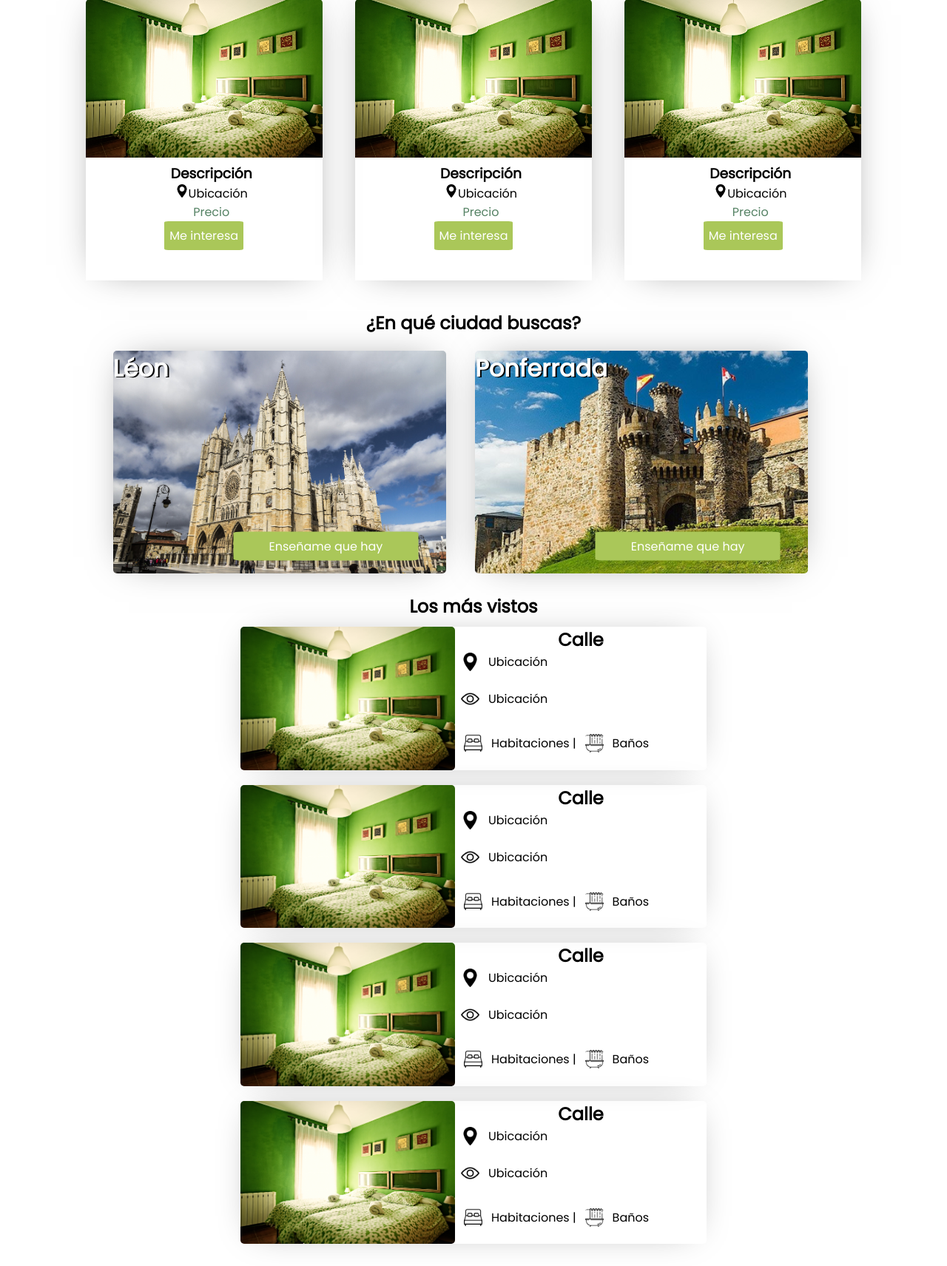
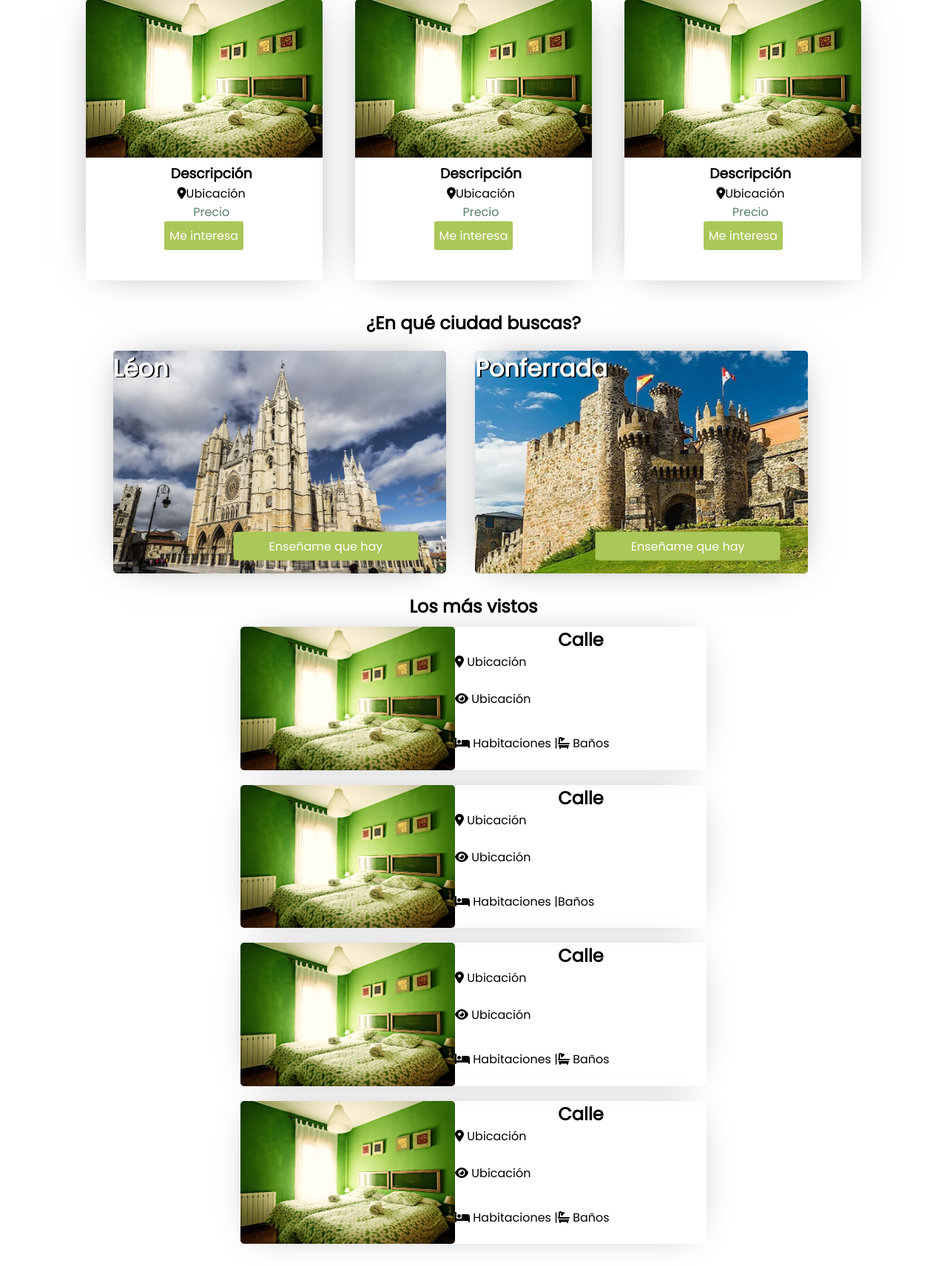
Before and after one commit to adiezdev/the-connect-house, a PHP site: page / in a window 1280 px wide. Shown: the part 1200-2911 px from the top of the page at 74% size. Run offline with PHP 8.4, Linux system fonts and the light colour scheme; some libraries are stand-ins or nearby versions.

Commit message:
Cambiando los iconos por fontawesome

```diff
--- a/index.php
+++ b/index.php
@@ -44,7 +44,7 @@ cabecera(TITULO_INDEX,$objects,false);
             <img src="img/img-modelo.jpg" alt="Piso">
             <div class="descripcion">
                 <h3>Descripción</h3>
-                <p><img src="img/iconos-materiales/bandera.png" style="width: 18px;">Ubicación</p>
+                <p><i class="fas fa-map-marker-alt"></i>Ubicación</p>
                 <p class="precio">Precio</p>
             </div>
             <button class="button">Me interesa</button>
@@ -53,7 +53,7 @@ cabecera(TITULO_INDEX,$objects,false);
             <img src="img/img-modelo.jpg" alt="Piso">
             <div class="descripcion">
                 <h3>Descripción</h3>
-                <p><img src="img/iconos-materiales/bandera.png" style="width: 18px;">Ubicación</p>
+                <p><i class="fas fa-map-marker-alt"></i>Ubicación</p>
                 <p class="precio">Precio</p>
             </div>
             <button class="button">Me interesa</button>
@@ -62,7 +62,7 @@ cabecera(TITULO_INDEX,$objects,false);
             <img src="img/img-modelo.jpg" alt="Piso">
             <div class="descripcion">
                 <h3>Descripción</h3>
-                <p><img src="img/iconos-materiales/bandera.png" style="width: 18px;">Ubicación</p>
+                <p><i class="fas fa-map-marker-alt"></i>Ubicación</p>
                 <p class="precio">Precio</p>
             </div>
             <button class="button">Me interesa</button>
@@ -94,54 +94,54 @@ cabecera(TITULO_INDEX,$objects,false);
                 <img src="img/img-modelo.jpg" alt="habitación">
                 <h2>Calle</h2>
                 <div class="descripcion">
-                    <p><img src="img/iconos-materiales/bandera.png" alt="habitación"> Ubicación</p><br>
-                    <p><img src="img/iconos-materiales/visitas.png" alt="habitación"> Ubicación</p><br>
+                    <p><i class="fas fa-map-marker-alt"></i> Ubicación</p><br>
+                    <p><i class="fas fa-eye"></i>  Ubicación</p><br>
                 </div>
                 <div class="datos">
-                    <p><img src="img/iconos-materiales/cama.png" alt="habitación"> Habitaciones |</p>
-                    <p><img src="img/iconos-materiales/shower.png" alt="habitación"> Baños</p>
+                    <p><i class="fas fa-bed"></i> Habitaciones |</p>
+                    <p><i class="fas fa-bath"></i> Baños</p>
                 </div>
             </div>
             <div class="box-mas-visitados">
                 <img src="img/img-modelo.jpg" alt="habitación">
                 <h2>Calle</h2>
                 <div class="descripcion">
-                    <p><img src="img/iconos-materiales/bandera.png" alt="habitación"> Ubicación</p><br>
-                    <p><img src="img/iconos-materiales/visitas.png" alt="habitación"> Ubicación</p><br>
+                    <p><i class="fas fa-map-marker-alt"></i> Ubicación</p><br>
+                    <p><i class="fas fa-eye"></i> Ubicación</p><br>
                 </div>
                 <div class="datos">
-                    <p><img src="img/iconos-materiales/cama.png" alt="habitación"> Habitaciones |</p>
-                    <p><img src="img/iconos-materiales/shower.png" alt="habitación"> Baños</p>
+                    <p><i class="fas fa-bed"></i> Habitaciones |</p>
+                    <p> Baños</p>
                 </div>
             </div>
             <div class="box-mas-visitados">
                 <img src="img/img-modelo.jpg" alt="habitación">
                 <h2>Calle</h2>
                 <div class="descripcion">
-                    <p><img src="img/iconos-materiales/bandera.png" alt="habitación"> Ubicación</p><br>
-                    <p><img src="img/iconos-materiales/visitas.png" alt="habitación"> Ubicación</p><br>
+                    <p><i class="fas fa-map-marker-alt"></i> Ubicación</p><br>
+                    <p><i class="fas fa-eye"></i> Ubicación</p><br>
                 </div>
                 <div class="datos">
-                    <p><img src="img/iconos-materiales/cama.png" alt="habitación"> Habitaciones |</p>
-                    <p><img src="img/iconos-materiales/shower.png" alt="habitación"> Baños</p>
+                    <p><i class="fas fa-bed"></i> Habitaciones |</p>
+                    <p><i class="fas fa-bath"></i> Baños</p>
                 </div>
             </div>
             <div class="box-mas-visitados">
                 <img src="img/img-modelo.jpg" alt="habitación">
                 <h2>Calle</h2>
                 <div class="descripcion">
-                    <p><img src="img/iconos-materiales/bandera.png" alt="habitación"> Ubicación</p><br>
-                    <p><img src="img/iconos-materiales/visitas.png" alt="habitación"> Ubicación</p><br>
+                    <p><i class="fas fa-map-marker-alt"></i> Ubicación</p><br>
+                    <p><i class="fas fa-eye"></i> Ubicación</p><br>
                 </div>
                 <div class="datos">
-                    <p><img src="img/iconos-materiales/cama.png" alt="habitación"> Habitaciones |</p>
-                    <p><img src="img/iconos-materiales/shower.png" alt="habitación"> Baños</p>
+                    <p><i class="fas fa-bed"></i> Habitaciones |</p>
+                    <p><i class="fas fa-bath"></i> Baños</p>
                 </div>
             </div>
         </div>
 
     </div>
-    <script src="js/script.js"></script>
+    <script src="js/slider-verde.js"></script>
 </body>
 
 </html>
```
Also changed, not shown: busqueda-pisos.php (+16 -16 lines), perfil.php (+4 -4 lines), piso.php (+25 -16 lines), js/slider-verde.js (renamed from js/script.js).
